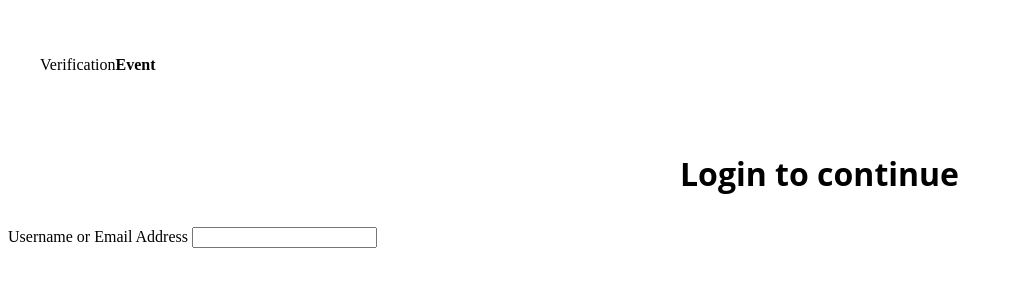
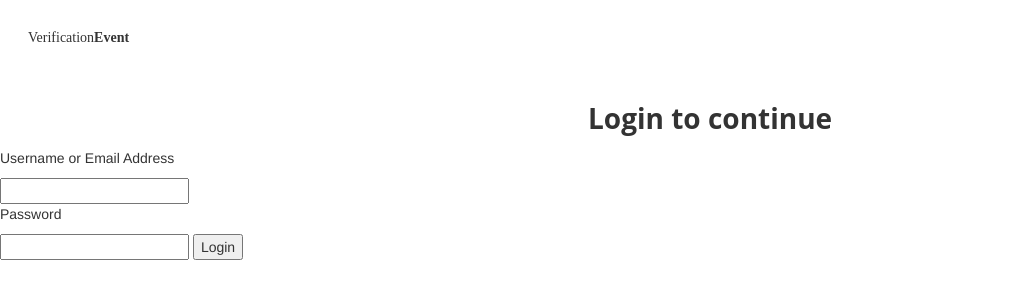
Before and after one commit to yashsehgal/user-verification-process-website, a plain HTML site: page index.htm in a window 1280 px wide. Shown: the whole page, without its empty margins (0-1021 px from the left). Drawn offline with nearby package versions, Linux system fonts and the light colour scheme.

Commit message:
updated codebase

```diff
--- a/index.htm
+++ b/index.htm
@@ -4,6 +4,14 @@
   <meta charset="UTF-8">
   <meta name="viewport" content="width=device-width, initial-scale=1.0">
   <title>User Verification Process</title>
+  <!-- Latest compiled and minified CSS -->
+  <link rel="stylesheet" href="https://maxcdn.bootstrapcdn.com/bootstrap/3.4.1/css/bootstrap.min.css">
+
+  <!-- jQuery library -->
+  <script src="https://ajax.googleapis.com/ajax/libs/jquery/3.5.1/jquery.min.js"></script>
+
+  <!-- Latest compiled JavaScript -->
+  <script src="https://maxcdn.bootstrapcdn.com/bootstrap/3.4.1/js/bootstrap.min.js"></script>
   <link rel="stylesheet" href="style/index-style.css">
 </head>
 <body>
@@ -15,10 +23,19 @@
   </div>
   <div id="form-section" class="form-event">
     <form action="script/index-form-script.js" method="get">
-    <label for="username-email" id="username-title-text" class="username-title">Username or Email Address</label>
+    <span id="textbox-event" class="textbox">
+    <!-- <label for="username-email" id="username-title-text" class="username-title">Username or Email Address</label> -->
+    <p id="username-label" class="username-textbox-event">Username or Email Address</p>
     <input type="email" id="username-email" class="email-input-event">
-    <label for="password-textbox"></label>
+    </span>
+    <!-- <label for="password-textbox"></label> -->
+    <span id="password-event" class="textbox">
+      <p id="password-label" class="password-textbox-event">Password</p>
+      <input type="password" id="password" class="password-input-event">
+    </span>
+    <button type="submit" id="login-button" class="login-button-event">Login</button>
     </form>
   </div>
+  <i class="fa fa-facebook-official" aria-hidden="true"></i>
 </body>
 </html>
--- a/style/index-style.scss
+++ b/style/index-style.scss
@@ -1,3 +1,9 @@
+
+
+* {
+  margin: 0;
+
+}
 
 body {
   position: absolute;
```
